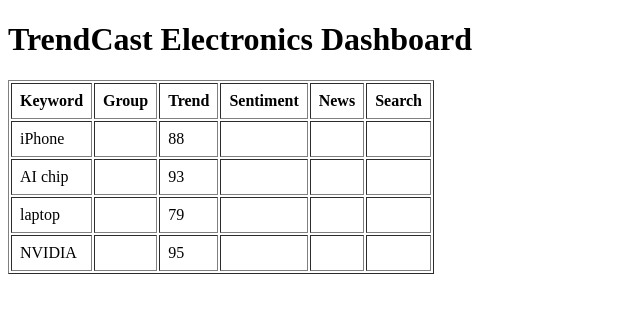
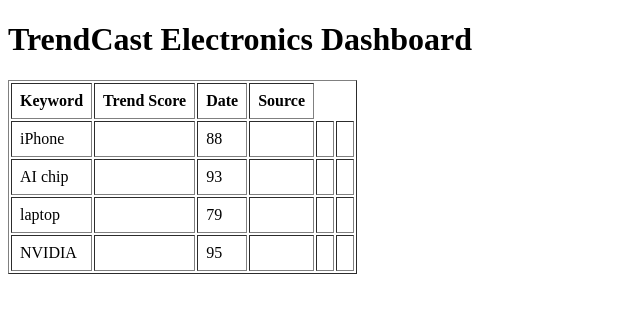
Before and after one commit to lsh2157/TrendCast, a Flask app: page / in a window 1280 px wide. Shown: the top 313 px of the page, without its empty margins (0-640 px from the left). Run offline with Flask 3, Linux system fonts and the light colour scheme.

Commit message:
Update index.html

```diff
--- a/app/templates/index.html
+++ b/app/templates/index.html
@@ -9,11 +9,9 @@
     <table border="1" cellpadding="8">
         <tr>
             <th>Keyword</th>
-            <th>Group</th>
-            <th>Trend</th>
-            <th>Sentiment</th>
-            <th>News</th>
-            <th>Search</th>
+            <th>Trend Score</th>
+            <th>Date</th>
+            <th>Source</th>
         </tr>
 
         {% for row in records %}
```
